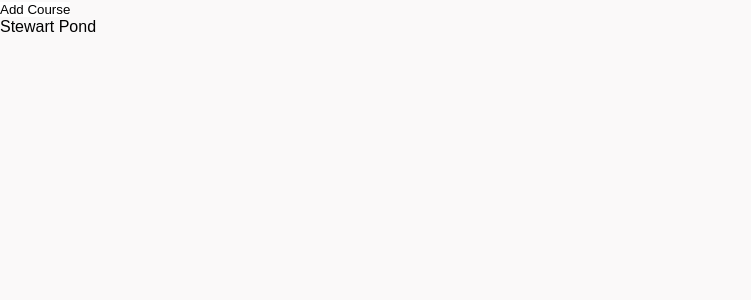
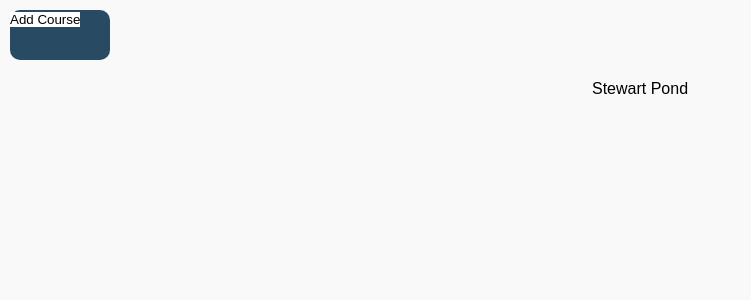
Before and after one commit to IanKaneshiro/KanDiscer_NextJS, a Next.js app: page /courses in a window 1280 px wide. Shown: the top 300 px of the page, without its empty margins (0-751 px from the left). Built offline with nearby package versions, Linux system fonts and the light colour scheme.

Commit message:
minor changes

```diff
--- a/src/app/courses/courses.module.css
+++ b/src/app/courses/courses.module.css
@@ -1,4 +1,4 @@
-.course-landing-start-round > button {
+.startRound {
   background-color: #284b63;
   margin: 10px;
   width: 100px;
@@ -7,7 +7,7 @@
   color: white;
 }
 
-.course-landing__main {
+.main {
   display: flex;
   gap: 20px;
   flex-wrap: wrap;
--- a/src/app/courses/page.tsx
+++ b/src/app/courses/page.tsx
@@ -4,10 +4,10 @@ import style from "./courses.module.css";
 const CoursesLandingPage = () => {
   return (
     <div className="course-landing__container">
-      <div className="course-landing-start-round">
+      <div className={style.startRound}>
         <button>Add Course</button>
       </div>
-      <div className="course-landing__main">
+      <div className={style.main}>
         <Link href="courses/courseId">Stewart Pond</Link>
       </div>
     </div>
```
